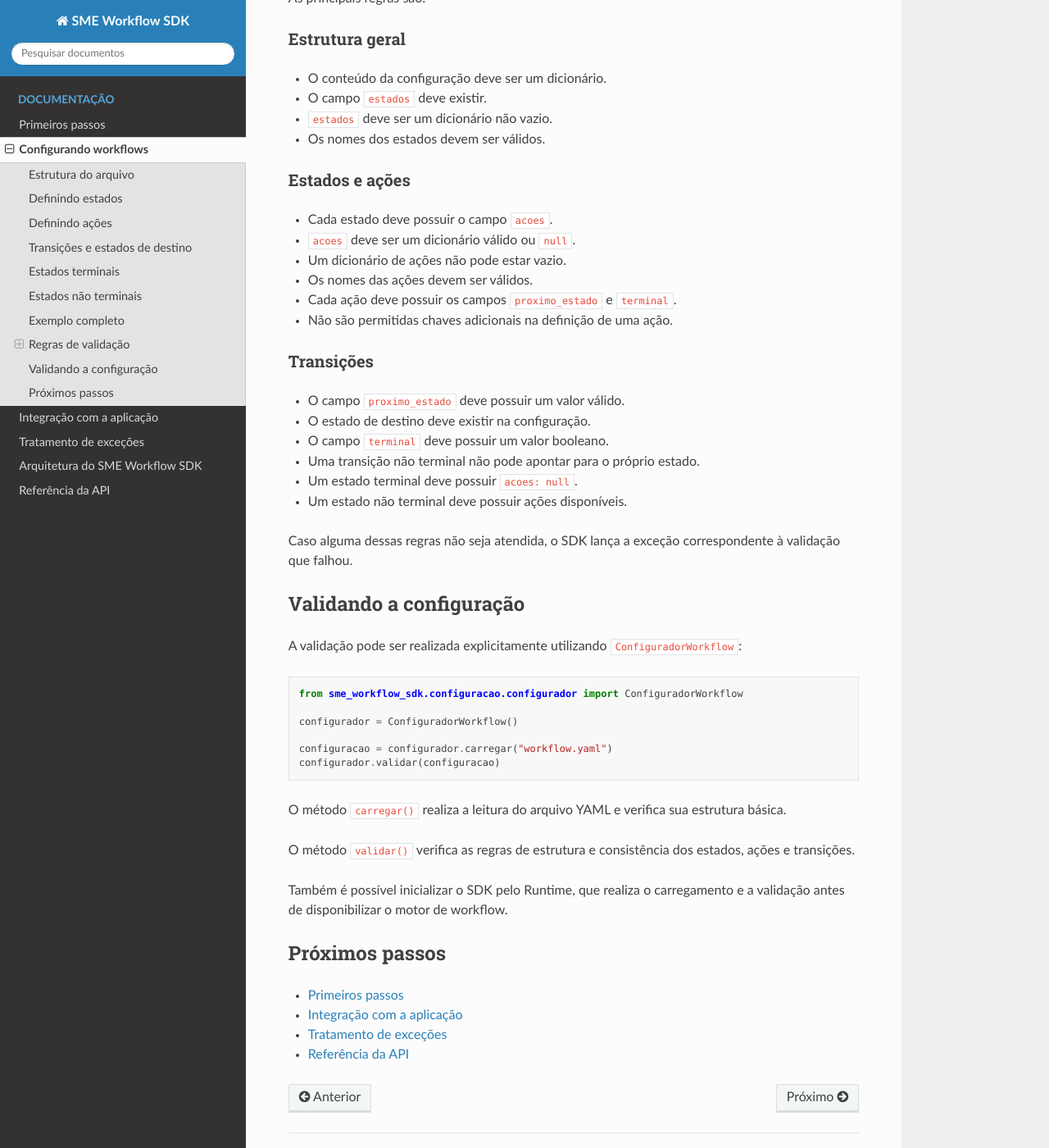
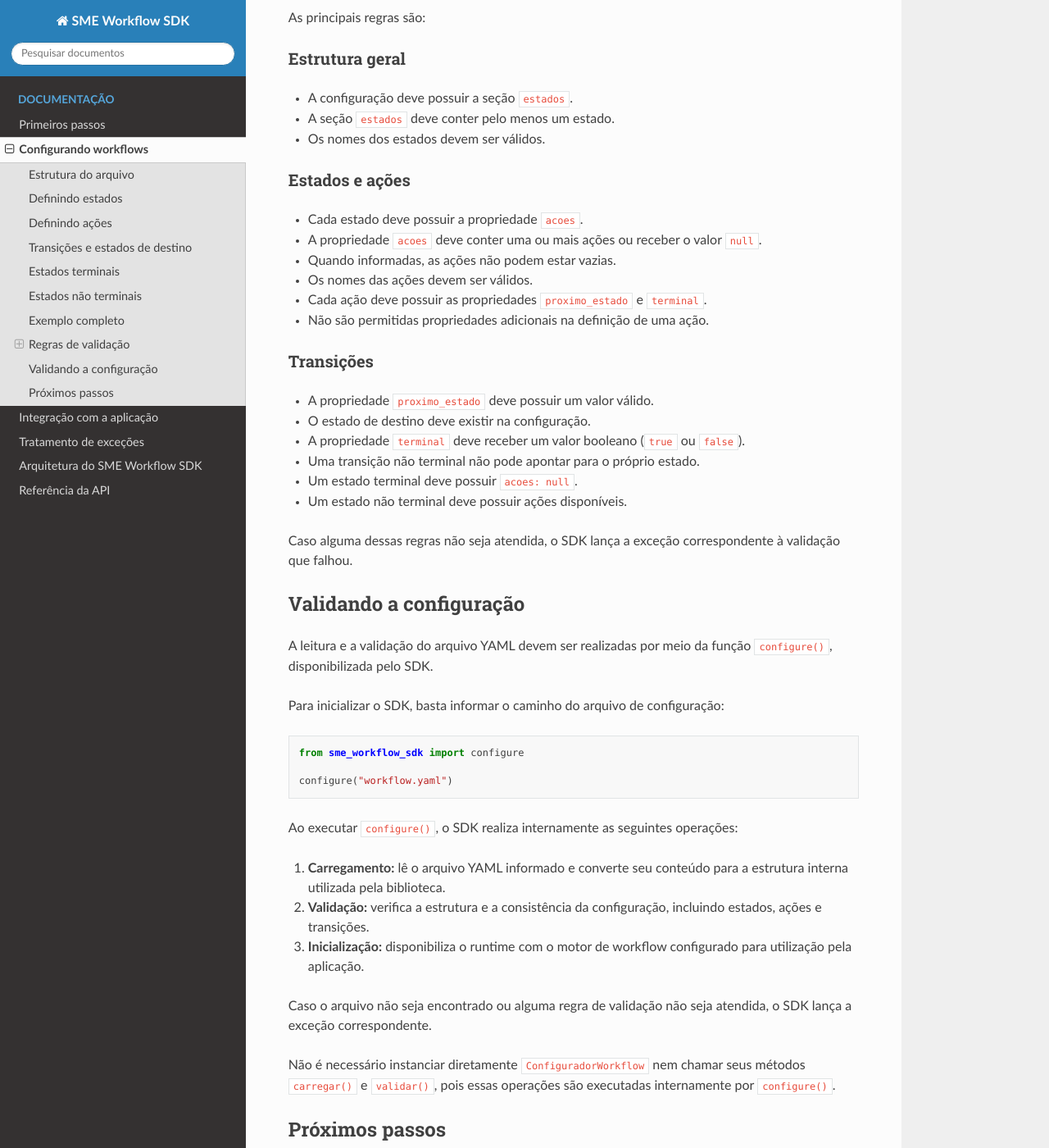
Before and after one commit to prefeiturasp/SME-Workflow-SDK, a Sphinx documentation site: the page built from docs/configurando_workflow.md, in a window 1280 px wide and 1400 px high, scrolled down 4863 px. Shown: the whole window at 82% size. Built offline with Sphinx 7.4.7 and the Read the Docs theme 3.1.0, drawn with Linux system fonts in a browser that asks for light colours; some of the changed text lies outside the part shown.

Commit message:
docs(159194): ajusta formatação de código no exemplo de validação de workflow

````diff
--- a/docs/configurando_workflow.md
+++ b/docs/configurando_workflow.md
@@ -218,31 +218,30 @@ Após a realização dos ajustes, a solicitação pode retornar para análise.
 
 ## Regras de validação
 
-O SDK realiza verificações estruturais e de consistência na configuração do workflow.
+O SDK realiza verificações estruturais e de consistência na configuração do workflow definida no arquivo YAML.
 
 As principais regras são:
 
 ### Estrutura geral
 
-- O conteúdo da configuração deve ser um dicionário.
-- O campo `estados` deve existir.
-- `estados` deve ser um dicionário não vazio.
+- A configuração deve possuir a seção `estados`.
+- A seção `estados` deve conter pelo menos um estado.
 - Os nomes dos estados devem ser válidos.
 
 ### Estados e ações
 
-- Cada estado deve possuir o campo `acoes`.
-- `acoes` deve ser um dicionário válido ou `null`.
-- Um dicionário de ações não pode estar vazio.
+- Cada estado deve possuir a propriedade `acoes`.
+- A propriedade `acoes` deve conter uma ou mais ações ou receber o valor `null`.
+- Quando informadas, as ações não podem estar vazias.
 - Os nomes das ações devem ser válidos.
-- Cada ação deve possuir os campos `proximo_estado` e `terminal`.
-- Não são permitidas chaves adicionais na definição de uma ação.
+- Cada ação deve possuir as propriedades `proximo_estado` e `terminal`.
+- Não são permitidas propriedades adicionais na definição de uma ação.
 
 ### Transições
 
-- O campo `proximo_estado` deve possuir um valor válido.
+- A propriedade `proximo_estado` deve possuir um valor válido.
 - O estado de destino deve existir na configuração.
-- O campo `terminal` deve possuir um valor booleano.
+- A propriedade `terminal` deve receber um valor booleano (`true` ou `false`).
 - Uma transição não terminal não pode apontar para o próprio estado.
 - Um estado terminal deve possuir `acoes: null`.
 - Um estado não terminal deve possuir ações disponíveis.
@@ -251,22 +250,25 @@ Caso alguma dessas regras não seja atendida, o SDK lança a exceção correspon
 
 ## Validando a configuração
 
-A validação pode ser realizada explicitamente utilizando `ConfiguradorWorkflow`:
+A leitura e a validação do arquivo YAML devem ser realizadas por meio da função `configure()`, disponibilizada pelo SDK.
+
+Para inicializar o SDK, basta informar o caminho do arquivo de configuração:
 
 ```python
-from sme_workflow_sdk.configuracao.configurador import ConfiguradorWorkflow
+from sme_workflow_sdk import configure
 
-configurador = ConfiguradorWorkflow()
-
-configuracao = configurador.carregar("workflow.yaml")
-configurador.validar(configuracao)
+configure("workflow.yaml")
 ```
 
-O método `carregar()` realiza a leitura do arquivo YAML e verifica sua estrutura básica.
+Ao executar `configure()`, o SDK realiza internamente as seguintes operações:
 
-O método `validar()` verifica as regras de estrutura e consistência dos estados, ações e transições.
+1. **Carregamento:** lê o arquivo YAML informado e converte seu conteúdo para a estrutura interna utilizada pela biblioteca.
+2. **Validação:** verifica a estrutura e a consistência da configuração, incluindo estados, ações e transições.
+3. **Inicialização:** disponibiliza o runtime com o motor de workflow configurado para utilização pela aplicação.
 
-Também é possível inicializar o SDK pelo Runtime, que realiza o carregamento e a validação antes de disponibilizar o motor de workflow.
+Caso o arquivo não seja encontrado ou alguma regra de validação não seja atendida, o SDK lança a exceção correspondente.
+
+Não é necessário instanciar diretamente `ConfiguradorWorkflow` nem chamar seus métodos `carregar()` e `validar()`, pois essas operações são executadas internamente por `configure()`.
 
 ## Próximos passos
 
````
Also changed, not shown: docs/primeiros_passos.md (+1 -1 lines).
